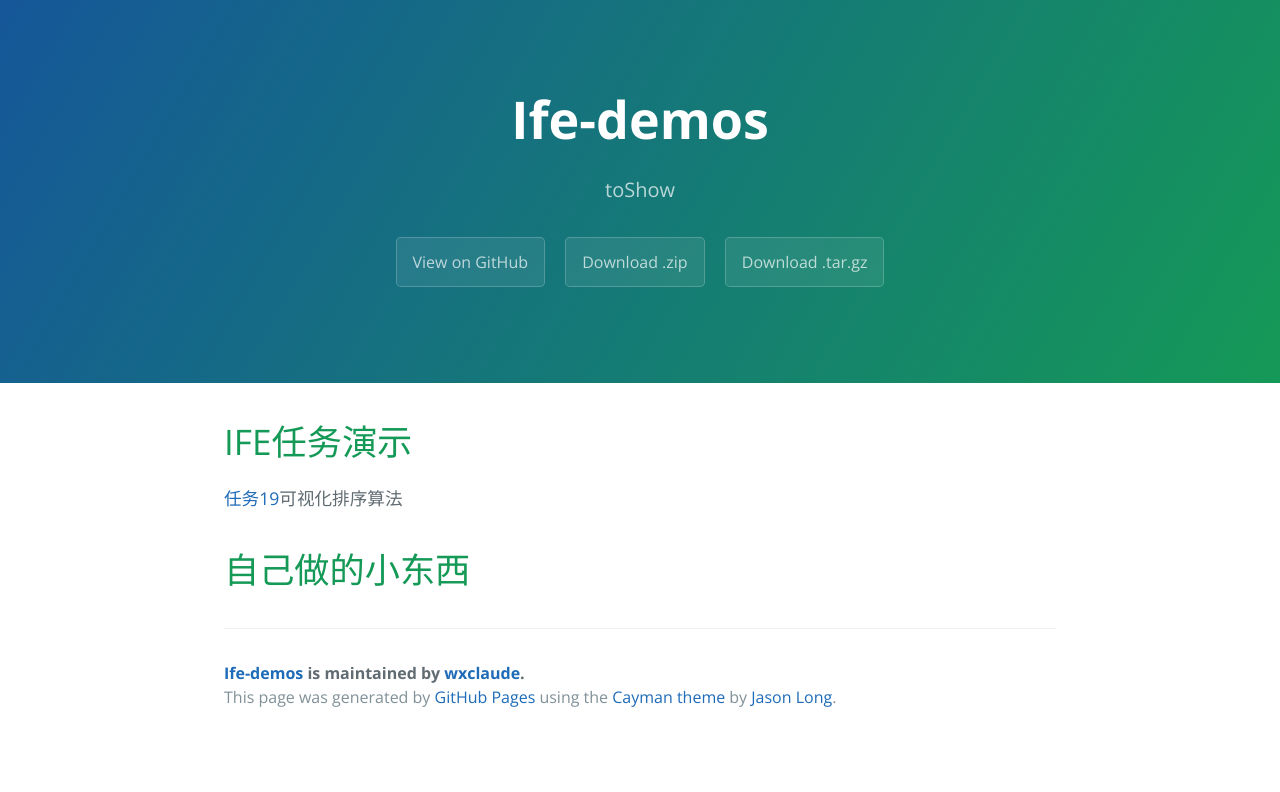
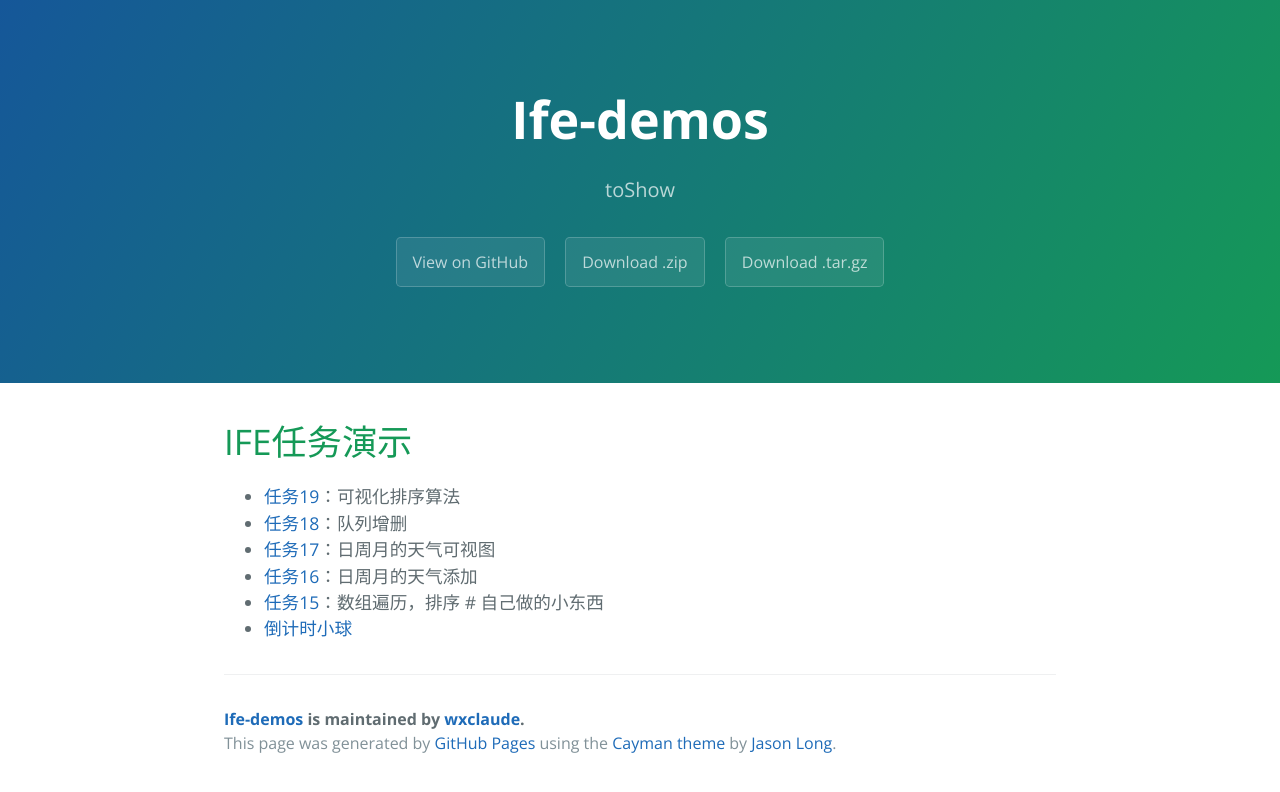
Before and after one commit to wxclaude/IFE-Demos, a plain HTML site: page index.html in a window 1280 px wide. Drawn offline with nearby package versions, Linux system fonts and the light colour scheme.

Commit message:
Create gh-pages branch via GitHub

```diff
--- a/index.html
+++ b/index.html
@@ -22,10 +22,20 @@
       <h1>
 <a id="ife任务演示" class="anchor" href="#ife%E4%BB%BB%E5%8A%A1%E6%BC%94%E7%A4%BA" aria-hidden="true"><span aria-hidden="true" class="octicon octicon-link"></span></a>IFE任务演示</h1>
 
-<p><a href="http://www.allensjourney.com/DeployDemo/task19/task19.html">任务19</a>可视化排序算法</p>
-
-<h1>
-<a id="自己做的小东西" class="anchor" href="#%E8%87%AA%E5%B7%B1%E5%81%9A%E7%9A%84%E5%B0%8F%E4%B8%9C%E8%A5%BF" aria-hidden="true"><span aria-hidden="true" class="octicon octicon-link"></span></a>自己做的小东西</h1>
+<ul>
+<li>
+<a href="http://www.allensjourney.com/DeployDemo/task19/task19.html">任务19</a>：可视化排序算法</li>
+<li>
+<a href="http://www.allensjourney.com/DeployDemo/task18/task18.html">任务18</a>：队列增删</li>
+<li>
+<a href="http://www.allensjourney.com/DeployDemo/task17/task17.html">任务17</a>：日周月的天气可视图</li>
+<li>
+<a href="http://www.allensjourney.com/DeployDemo/task16/task16.html">任务16</a>：日周月的天气添加</li>
+<li>
+<a href="http://www.allensjourney.com/DeployDemo/task15/task15.html">任务15</a>：数组遍历，排序
+# 自己做的小东西</li>
+<li><a href="http://www.allensjourney.com/theBalls/balls.html">倒计时小球</a></li>
+</ul>
 
       <footer class="site-footer">
         <span class="site-footer-owner"><a href="https://github.com/wxclaude/IFE-Demos">Ife-demos</a> is maintained by <a href="https://github.com/wxclaude">wxclaude</a>.</span>
--- a/params.json
+++ b/params.json
@@ -1,6 +1,6 @@
 {
   "name": "Ife-demos",
   "tagline": "toShow",
-  "body": "# IFE任务演示\r\n[任务19](http://www.allensjourney.com/DeployDemo/task19/task19.html)可视化排序算法\r\n# 自己做的小东西",
+  "body": "# IFE任务演示\r\n* [任务19](http://www.allensjourney.com/DeployDemo/task19/task19.html)：可视化排序算法\r\n* [任务18](http://www.allensjourney.com/DeployDemo/task18/task18.html)：队列增删\r\n* [任务17](http://www.allensjourney.com/DeployDemo/task17/task17.html)：日周月的天气可视图\r\n* [任务16](http://www.allensjourney.com/DeployDemo/task16/task16.html)：日周月的天气添加\r\n* [任务15](http://www.allensjourney.com/DeployDemo/task15/task15.html)：数组遍历，排序\r\n# 自己做的小东西\r\n* [倒计时小球](http://www.allensjourney.com/theBalls/balls.html)",
   "note": "Don't delete this file! It's used internally to help with page regeneration."
 }
```
